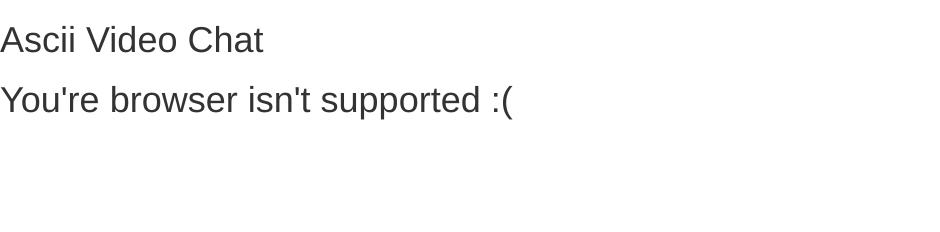
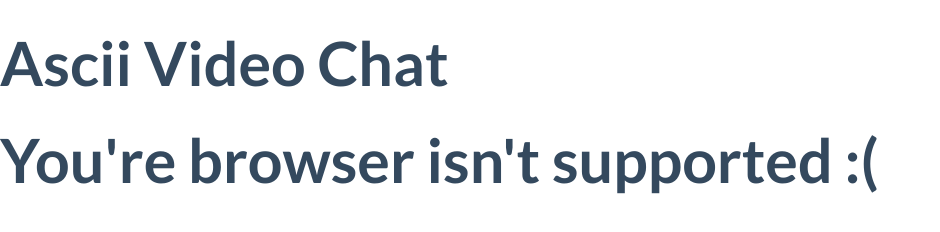
Before and after one commit to lw7360/ascii-video-chat, a plain HTML site: page index.html in a window 1280 px wide. Shown: the whole page, without its empty margins (0-940 px from the left). Drawn offline with nearby package versions, Linux system fonts and the light colour scheme.

Commit message:
Imported flat ui

```diff
--- a/index.html
+++ b/index.html
@@ -5,6 +5,13 @@
   <meta charset="utf-8" />
   <link rel="stylesheet" href="css/main.css"/>
   <link rel="stylesheet" href="//maxcdn.bootstrapcdn.com/bootstrap/3.2.0/css/bootstrap.min.css"/>
+  <link href="css/vendor/bootstrap.min.css" rel="stylesheet">
+  <link href="css/flat-ui.css" rel="stylesheet">
+  <!-- HTML5 shim, for IE6-8 support of HTML5 elements. All other JS at the end of file. -->
+  <!--[if lt IE 9]>
+    <script src="js/vendor/html5shiv.js"></script>
+    <script src="js/vendor/respond.min.js"></script>
+  <![endif]-->
 </head>
 <body>
   <h1>Ascii Video Chat</h1>
@@ -17,6 +24,7 @@
   <script src="js/camera.js"></script>
   <script src="js/diff_match_patch.js"></script>
   <script src="js/main.js"></script>
+  <script src="js/vendor/jquery.min.js"></script>
   <script src="//maxcdn.bootstrapcdn.com/bootstrap/3.2.0/js/bootstrap.min.js"></script>
 </body>
 </html>
```
